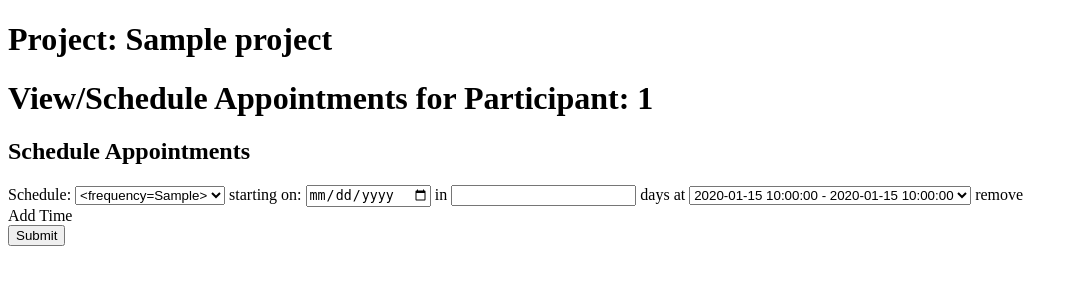
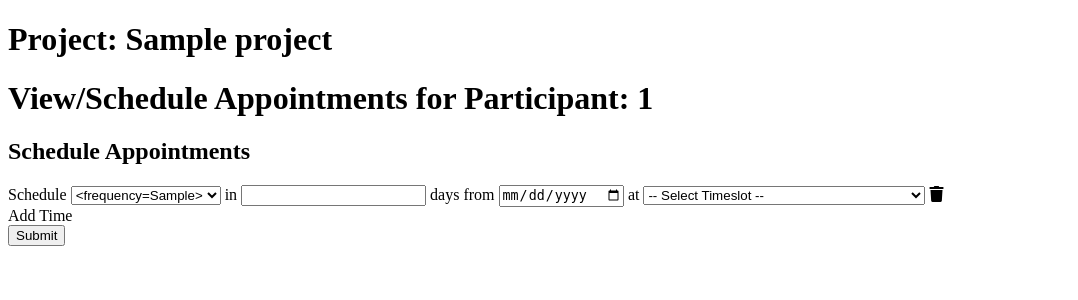
Before and after one commit to kgermeroth/study_scheduler, a Flask app: template templates/schedule_page.html in a window 1280 px wide. Shown: the top 300 px of the page, without its empty margins (0-1078 px from the left). Run offline with Flask 2, Linux system fonts and the light colour scheme; tables that the repository leaves empty hold one stand-in row (values such as "Sample post"); the template is opened without the code that fills it: values that come from a table or form of the project are taken from there, most other values are stand-ins (such as "Sample title", 1, 10 or a date in 2020); some libraries are stand-ins or nearby versions.

Commit message:
shuffled verbiage in schedule component to flow better and replaced 'remove' with trashcan icon

```diff
--- a/templates/schedule_page.html
+++ b/templates/schedule_page.html
@@ -11,30 +11,34 @@
 			{% if access.project_access == 'view' %}
 				<h3 class="subtle_headline">You do not have permissions to schedule participants.</h3>
 			{% else %}
-				<form action="/check-conflicts">
+				<form action="/check-conflicts" method="POST">
 					{% if project_defaults %}
 					{% else %}
 						<div class="schedule_div" id="div_1">
-							Schedule:
+							Schedule
 							<select name="frequency" class="frequency" id="freq_1">
 								{% for frequency in frequencies %}
 									<option value="{{ frequency }}">{{ frequency }}</option>
 								{% endfor %}
 							</select>
-							starting on: <input type="date" name="starting_on">
 							<span class="repeat_in" id="repeat_in_1"> in </span>
 							<input type="text" name="repeat_in" pattern="[0-9]{1,}" title="Integer greater than or equal to 1">
-							<span class="time_day" id="time_day_1"> days at </span>
-							<select name="time">
+							<span class="time_day" id="time_day_1"> days </span>
+							<span class="from_start" id="from_start_1"> from </span>
+							<input type="date" name="starting_on">
+							at <select name="time">
+									<option value="default_selection" selected>-- Select Timeslot --
 								{% for timeslot in timeslots %}
 									<option value="{{ timeslot.start_time }} - {{ timeslot.end_time }}">{{ timeslot.start_time }} - {{ timeslot.end_time }}
 								{% endfor %}
 							</select>
-							<span id="remove_1" class="remove">remove</span>
+							<input type="text" name="div_ids" value="1" hidden>
+							<i class="remove fas fa-trash" id="remove_1"></i>
 						</div>
 					{% endif %}
 					<div class="add">Add Time</div>
 					<input type="input" name="project_id" value="{{ access.project_id }}" hidden>
+					<input type="input" name="participant_id" value="{{ participant_id }}" hidden>
 					<input type="submit">
 				</form>
 			{% endif %}
@@ -51,12 +55,15 @@
 		freq.addEventListener('change', () => {
 			const repeatIn = document.querySelector('#repeat_in_1');
 			const timeDay = document.querySelector('#time_day_1');
+			const fromStart = document.querySelector('#from_start_1')
 			if (freq.value === 'Once') {
 				repeatIn.innerText = ' in ';
-				timeDay.innerText = ' days at ';
+				timeDay.innerText = ' days ';
+				fromStart.innerText = ' from ';
 			} else {
 				repeatIn.innerText = 'repeat';
-				timeDay.innerText = ' times at ';
+				timeDay.innerText = ' times ';
+				fromStart.innerText = ' starting on ';
 			};
 		});
 
@@ -72,33 +79,38 @@
 
 			// add element to <div>
 			$("#div_" + nextindex).append(
-							`Schedule: <select name='frequency' class='frequency' id='freq_${nextindex}'>
+							`Schedule <select name='frequency' class='frequency' id='freq_${nextindex}'>
 								{% for frequency in frequencies %}
 									<option value='{{ frequency }}'>{{ frequency }}</option>
 								{% endfor %}
 							</select>
-							starting on: <input type='date' name='starting_on'>
 							<span class='repeat_in' id='repeat_in_${nextindex}'> in </span>
 							<input type='text' name='repeat_in' pattern='[0-9]{1,}' title='Integer greater than or equal to 1'>
-							<span class='time_day' id='time_day_${nextindex}'> days at </span>
-							<select name='time'>
+							<span class='time_day' id='time_day_${nextindex}'> days </span>
+							<span class="from_start" id="from_start_${nextindex}"> from </span>
+							<input type='date' name='starting_on'>
+							at <select name='time'>
+								<option value="default_selection" selected>-- Select Timeslot --
 								{% for timeslot in timeslots %}
 									<option value='{{ timeslot.start_time }} - {{ timeslot.end_time }}'>{{ timeslot.start_time }} - {{ timeslot.end_time }}
 								{% endfor %}
 							</select>
-							<span id='remove_${nextindex}' class='remove'>remove</span>`);
+							<i class="remove fas fa-trash" id='remove_${nextindex}'></i>`);
 
 			// add event listener and function to each new div so text in between dropdowns changes when frequency is changed
 			const freq1 = document.querySelector(`#freq_${nextindex}`);
 			freq1.addEventListener('change', () => {
 				const repeatIn = document.querySelector(`#repeat_in_${nextindex}`);
 				const timeDay = document.querySelector(`#time_day_${nextindex}`);
+				const fromStart = document.querySelector(`#from_start_${nextindex}`);
 				if (freq1.value === 'Once') {
 					repeatIn.innerText = ' in ';
-					timeDay.innerText = ' days at ';
+					timeDay.innerText = ' days ';
+					fromStart.innerText = ' from ';
 				} else {
 					repeatIn.innerText = 'repeat';
-					timeDay.innerText = ' times at ';
+					timeDay.innerText = ' times ';
+					fromStart.innerText = ' starting on ';
 				};
 			});
 		});
```
